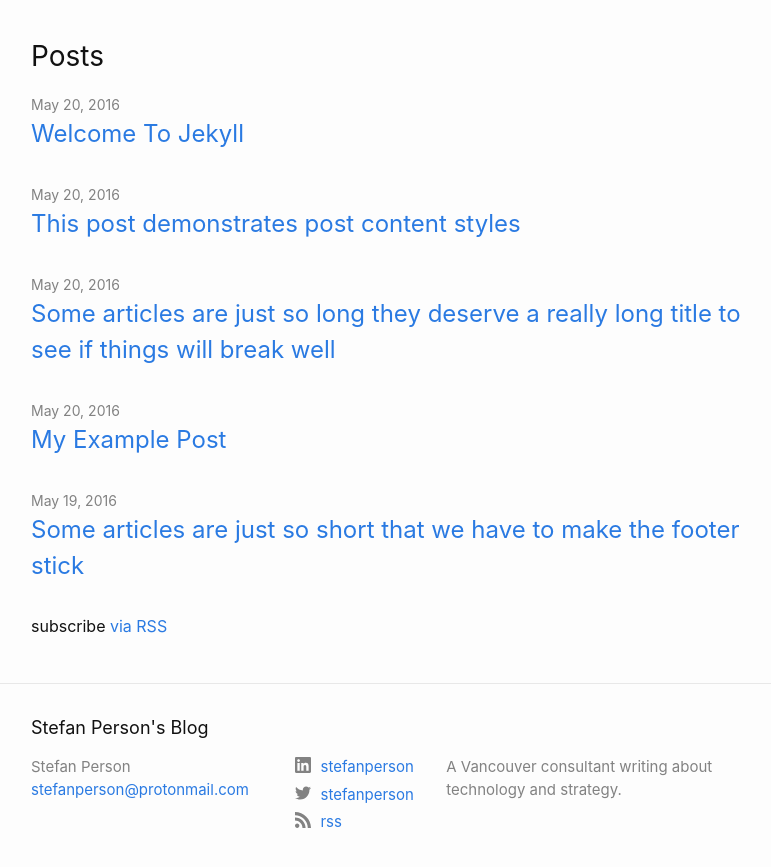
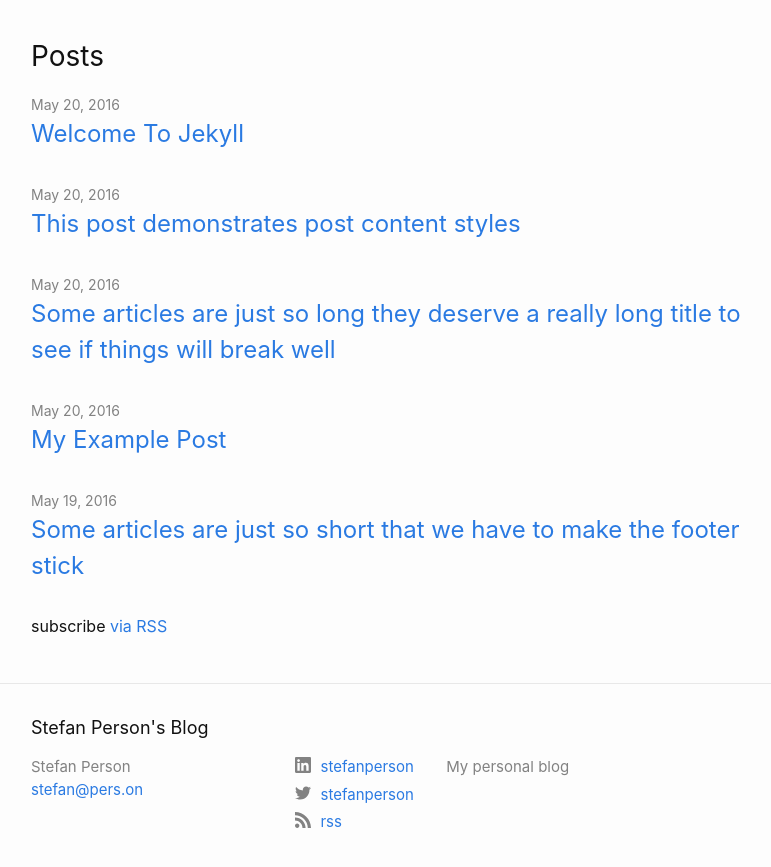
Before and after one commit to stefanperson/blog, a Jekyll site: the page built from index.md, in a window 1280 px wide, cut to the strip 512-1406 px from the top of the page. Shown: the top 867 px of the strip, without its empty margins (239-1010 px from the left). Built offline with Jekyll 4.4.1, drawn with Linux system fonts in a browser that asks for light colours.

Commit message:
Update _config.yml

```diff
--- a/_config.yml
+++ b/_config.yml
@@ -1,29 +1,13 @@
 title: Stefan Person's Blog
 author: Stefan Person
-email: stefanperson@protonmail.com
+email: stefan@pers.on
 description:
-  A Vancouver consultant writing about technology and strategy.
+  My personal blog
 
 # social links
 twitter_username: stefanperson
-# github_username: stefanperson
 rss: rss
-# dribbble_username: jekyll
-# facebook_username: jekyll
-# flickr_username: jekyll
-# instagram_username: stefanperson
 linkedin_username: stefanperson
-# pinterest_username: jekyll
-# youtube_username: jekyll
-# googleplus_username: +jekyll
-
-# Mastodon instances
-# mastodon:
-# - username: jekyll
-#   instance: example.com
-# - username: jekyll2
-#   instance: example.com
-
 
 show_excerpts: false # set to true to show excerpts on the homepage
 
```
